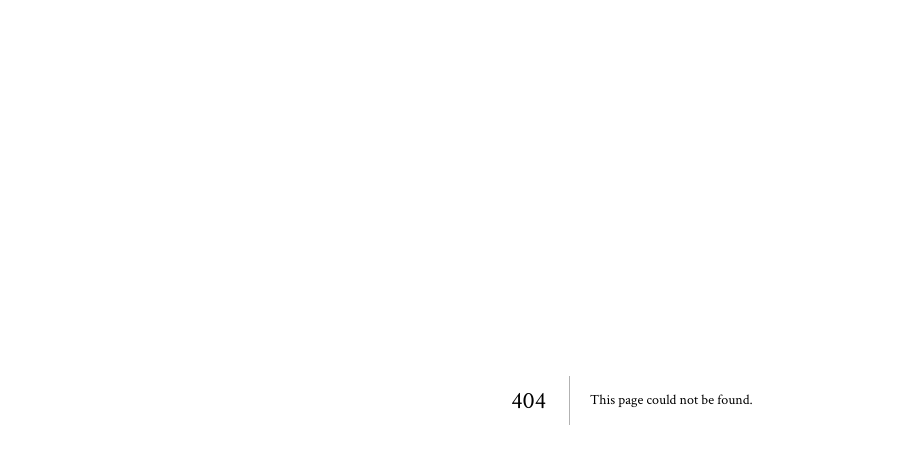
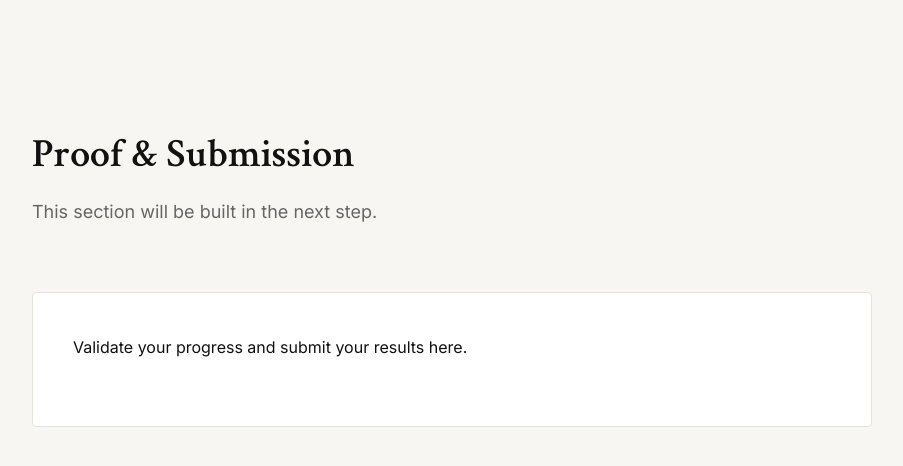
Before and after one commit to mittal-1234/app1s, a Next.js app: page /proof in a window 1280 px wide. Before the commit this address had no page. Shown: the top 466 px of the page, without its empty margins (8-911 px from the left). Built offline with nearby package versions, Linux system fonts and the light colour scheme.

Commit message:
Implement Job Tracker route skeleton and navigation

```diff
--- a/app/globals.css
+++ b/app/globals.css
@@ -82,7 +82,12 @@ body {
 }
 
 /* === TYPOGRAPHY STYLES === */
-h1, h2, h3, h4, h5, h6 {
+h1,
+h2,
+h3,
+h4,
+h5,
+h6 {
   font-family: var(--font-serif);
   font-weight: 600;
   line-height: var(--leading-tight);
@@ -274,17 +279,45 @@ textarea:focus {
   text-align: center;
 }
 
-.mb-1 { margin-bottom: var(--space-1); }
-.mb-2 { margin-bottom: var(--space-2); }
-.mb-3 { margin-bottom: var(--space-3); }
-.mb-4 { margin-bottom: var(--space-4); }
-.mb-5 { margin-bottom: var(--space-5); }
+.mb-1 {
+  margin-bottom: var(--space-1);
+}
 
-.mt-1 { margin-top: var(--space-1); }
-.mt-2 { margin-top: var(--space-2); }
-.mt-3 { margin-top: var(--space-3); }
-.mt-4 { margin-top: var(--space-4); }
-.mt-5 { margin-top: var(--space-5); }
+.mb-2 {
+  margin-bottom: var(--space-2);
+}
+
+.mb-3 {
+  margin-bottom: var(--space-3);
+}
+
+.mb-4 {
+  margin-bottom: var(--space-4);
+}
+
+.mb-5 {
+  margin-bottom: var(--space-5);
+}
+
+.mt-1 {
+  margin-top: var(--space-1);
+}
+
+.mt-2 {
+  margin-top: var(--space-2);
+}
+
+.mt-3 {
+  margin-top: var(--space-3);
+}
+
+.mt-4 {
+  margin-top: var(--space-4);
+}
+
+.mt-5 {
+  margin-top: var(--space-5);
+}
 
 /* === ERROR & EMPTY STATES === */
 .error-state {
@@ -311,3 +344,75 @@ textarea:focus {
   font-size: var(--text-xl);
   margin-bottom: var(--space-2);
 }
+
+/* === NAVIGATION SYSTEM === */
+.nav-container {
+  display: flex;
+  gap: var(--space-4);
+  align-items: center;
+}
+
+.nav-link {
+  font-family: var(--font-sans);
+  font-size: var(--text-sm);
+  font-weight: 500;
+  color: #666;
+  text-decoration: none;
+  padding: var(--space-1) 0;
+  position: relative;
+  transition: color var(--transition-fast);
+}
+
+.nav-link:hover {
+  color: var(--color-text);
+}
+
+.nav-link-active {
+  color: var(--color-accent);
+}
+
+.nav-link-active::after {
+  content: '';
+  position: absolute;
+  bottom: 0;
+  left: 0;
+  right: 0;
+  height: 2px;
+  background: var(--color-accent);
+}
+
+.mobile-nav-toggle {
+  display: none;
+  background: none;
+  border: none;
+  cursor: pointer;
+  padding: var(--space-1);
+}
+
+.mobile-menu {
+  display: none;
+  position: fixed;
+  top: var(--top-bar-height);
+  left: 0;
+  right: 0;
+  background: white;
+  border-bottom: 1px solid var(--color-border);
+  padding: var(--space-3) var(--space-4);
+  z-index: 90;
+  flex-direction: column;
+  gap: var(--space-2);
+}
+
+@media (max-width: 768px) {
+  .nav-container {
+    display: none;
+  }
+
+  .mobile-nav-toggle {
+    display: block;
+  }
+
+  .mobile-menu.active {
+    display: flex;
+  }
+}
--- /dev/null
+++ b/app/proof/page.tsx
@@ -0,0 +1,19 @@
+import ContextHeader from '../components/ContextHeader';
+
+export default function Proof() {
+    return (
+        <div className="main-content">
+            <ContextHeader
+                title="Proof & Submission"
+                subtitle="This section will be built in the next step."
+            />
+            <div className="workspace-container">
+                <div className="primary-workspace">
+                    <div className="card card-lg">
+                        <p className="text-muted">Validate your progress and submit your results here.</p>
+                    </div>
+                </div>
+            </div>
+        </div>
+    );
+}
```
Also changed, not shown: app/components/Navbar.tsx (added, +67 -0 lines), app/components/TopBar.tsx (+10 -1 lines), app/dashboard/page.tsx (added, +19 -0 lines), app/digest/page.tsx (added, +19 -0 lines), app/saved/page.tsx (added, +19 -0 lines), app/settings/page.tsx (added, +19 -0 lines), 1 other file (tests, documents, lock files or other folders).
